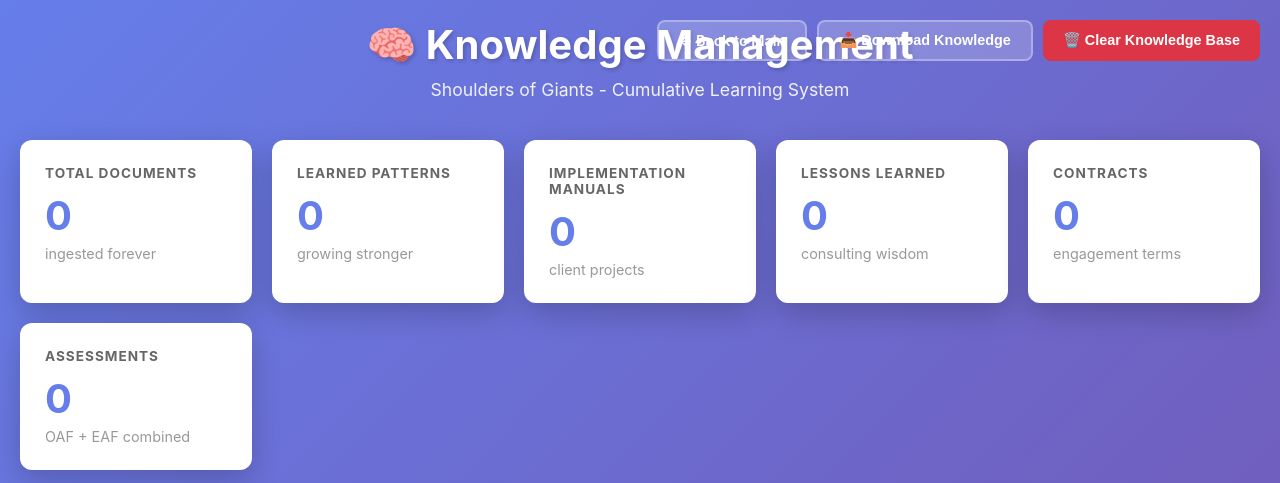
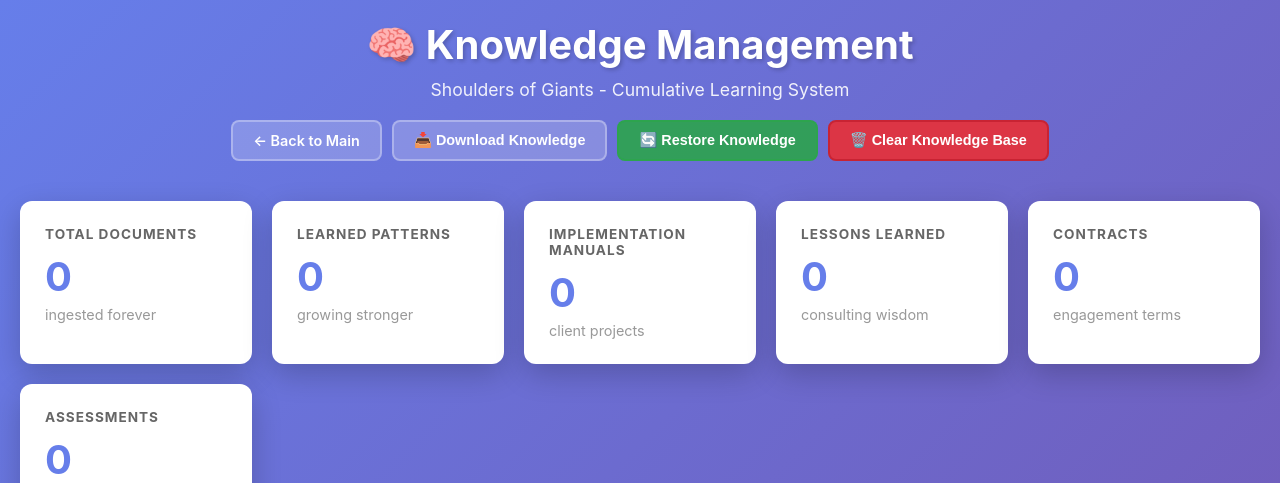
Before and after one commit to Hyperiongate/ai-swarm-orchestrator, a Flask app: page /knowledge in a window 1280 px wide. Shown: the top 483 px of the page. Run offline with Flask 3, Linux system fonts and the light colour scheme; data that the repository does not hold is empty; parts of the project's set-up code (start-up, migrations or seed data) failed here and were passed over; some libraries are stand-ins or nearby versions.

Commit message:
Update knowledge_management.html

```diff
--- a/templates/knowledge_management.html
+++ b/templates/knowledge_management.html
@@ -6,6 +6,18 @@
     <title>Knowledge Management - Shiftwork Solutions AI Swarm</title>
     <!--
         Last Updated: February 27, 2026
+
+        CHANGES - February 27, 2026 (Session 4):
+          * FIXED header nav buttons overlapping page title.
+            PROBLEM: .header-nav used position:absolute which floated the
+            buttons on top of the h1/p text at narrower widths.
+            SOLUTION: Removed position:absolute, top, right from .header-nav.
+            Header now uses flexbox column layout: title block centered on top,
+            nav buttons centered below it. Clean at all widths.
+          * ADDED Restore Knowledge button to header nav.
+            Opens a hidden file input, accepts .json export files only,
+            POSTs to /api/admin/restore-knowledge as multipart/form-data.
+            Shows progress feedback and result alert on completion.
 
         CHANGES - February 27, 2026 (Session 3):
           * REMOVED mandatory Document Type selection.
@@ -55,11 +67,15 @@
 
         .container { max-width: 1400px; margin: 0 auto; }
 
+        /* ===================================================================
+           HEADER — fixed Feb 27 Session 4
+           Title block is centered. Nav sits below it, also centered.
+           No more position:absolute overlapping the h1.
+           =================================================================== */
         .header {
             text-align: center;
             color: white;
             margin-bottom: 40px;
-            position: relative;
         }
 
         .header h1 {
@@ -69,13 +85,18 @@
             text-shadow: 2px 2px 4px rgba(0,0,0,0.2);
         }
 
-        .header p { font-size: 1.1em; opacity: 0.9; }
+        .header p {
+            font-size: 1.1em;
+            opacity: 0.9;
+            margin-bottom: 20px;
+        }
 
         .header-nav {
-            position: absolute;
-            top: 0; right: 0;
             display: flex;
+            flex-wrap: wrap;
+            justify-content: center;
             gap: 10px;
+            margin-top: 10px;
         }
 
         .nav-btn {
@@ -215,7 +236,6 @@
             white-space: nowrap;
         }
 
-        /* Auto-detected type badge shown in queue */
         .queue-type-badge {
             background: #e8ebff;
             color: #667eea;
@@ -282,7 +302,6 @@
 
         .form-group .hint { font-size: 0.82em; color: #888; margin-top: 5px; font-style: italic; }
 
-        /* Override note shown under document type dropdown */
         .override-note {
             font-size: 0.82em;
             color: #667eea;
@@ -323,6 +342,7 @@
 
         .alert-success { background: #d4edda; color: #155724; border: 1px solid #c3e6cb; }
         .alert-error   { background: #f8d7da; color: #721c24; border: 1px solid #f5c6cb; }
+        .alert-info    { background: #d1ecf1; color: #0c5460; border: 1px solid #bee5eb; }
 
         /* Highlights panel */
         .highlights-panel {
@@ -394,7 +414,6 @@
         .badge-ok   { color: #155724; font-weight: 700; }
         .badge-fail { color: #721c24; font-weight: 700; }
 
-        /* Type label in batch results */
         .type-label {
             background: #e8ebff;
             color: #667eea;
@@ -518,7 +537,6 @@
             .stats-grid { grid-template-columns: 1fr; }
             .header h1  { font-size: 1.8em; }
             .card       { padding: 20px; }
-            .header-nav { position: static; justify-content: center; margin-top: 20px; }
         }
     </style>
 </head>
@@ -526,18 +544,26 @@
 <div class="container">
 
     <div class="header">
+        <h1>&#129504; Knowledge Management</h1>
+        <p>Shoulders of Giants - Cumulative Learning System</p>
         <div class="header-nav">
             <a href="/" class="nav-btn">&#8592; Back to Main</a>
             <button class="nav-btn" id="downloadBtn" onclick="downloadKnowledge(this)">
                 &#128229; Download Knowledge
             </button>
+            <button class="nav-btn" id="restoreBtn" onclick="triggerRestoreFilePicker()"
+                    style="background:rgba(40,167,69,0.85);border-color:rgba(40,167,69,0.6);">
+                &#128260; Restore Knowledge
+            </button>
             <button class="nav-btn" id="clearBtn" onclick="clearKnowledgeBase(this)"
-                    style="background:#dc3545;color:#fff;border:none;cursor:pointer;">
+                    style="background:#dc3545;border-color:#c82333;">
                 &#128465;&#65039; Clear Knowledge Base
             </button>
         </div>
-        <h1>&#129504; Knowledge Management</h1>
-        <p>Shoulders of Giants - Cumulative Learning System</p>
+        <!-- Hidden file input for restore — accepts .json only -->
+        <input type="file" id="restoreFileInput" style="display:none;" accept=".json">
+        <!-- Restore status alert shown in header area -->
+        <div id="restoreAlert" style="display:none;margin-top:15px;padding:12px 20px;border-radius:8px;font-size:0.9em;font-weight:600;max-width:700px;margin-left:auto;margin-right:auto;"></div>
     </div>
 
     <!-- Stats -->
@@ -590,7 +616,6 @@
                    <em>Multiple files supported &#8212; type is auto-detected from filename</em></p>
                 <button class="btn" type="button">Choose Files</button>
             </div>
-            <!-- fileInput outside uploadZone to prevent nested-click issues -->
             <input type="file" id="fileInput" class="file-input" multiple
                    accept=".txt,.md,.pdf,.docx,.doc,.xlsx,.xls,.csv,.json,.pptx,.ppt">
 
@@ -623,11 +648,6 @@
 
             <form id="uploadForm" style="margin-top:25px;">
 
-                <!--
-                    Document Type is now OPTIONAL and acts as a manual override.
-                    If left blank, each file's type is auto-detected from its filename.
-                    If set, it overrides all files in the batch.
-                -->
                 <div class="form-group">
                     <label for="documentType">Document Type Override (optional)</label>
                     <select id="documentType">
@@ -733,8 +753,6 @@
 <script>
 // ===========================================================================
 // AUTO-DETECT DOCUMENT TYPE FROM FILENAME
-// Mirrors _detect_document_type() in routes/ingest.py exactly.
-// Added February 27, 2026 (Session 3).
 // ===========================================================================
 function detectDocumentType(filename) {
     var name = filename.toLowerCase();
@@ -753,9 +771,6 @@ function detectDocumentType(filename) {
 
     if (ext === 'docx' || ext === 'doc') {
         if (name.indexOf('lesson') !== -1)                                           return 'lessons_learned';
-        // NOTE: 'engagement' alone does NOT indicate a contract.
-        // Pillar_7_Employee_Engagement is a consulting guide, not a legal document.
-        // Require 'contract' or 'agreement' explicitly in the filename.
         if (name.indexOf('contract') !== -1 || name.indexOf('agreement') !== -1)     return 'contract';
         if (name.indexOf('proposal') !== -1)                                          return 'contract';
         if (name.indexOf('scope') !== -1)                                             return 'scope_of_work';
@@ -763,12 +778,6 @@ function detectDocumentType(filename) {
         return 'general_word';
     }
 
-    // FIX February 27, 2026 (Session 3 - Part 2):
-    // .md files with 'lesson' in the name → lessons_learned_md.
-    // Jim dictates lessons learned to Claude Sonnet after each engagement.
-    // Sonnet produces rich structured Markdown (## categories, ### Lesson #N,
-    // **Field:** labels) that requires a dedicated Markdown extractor.
-    // 'generic' was losing 18,000+ words of consulting knowledge.
     if (ext === 'md') {
         if (name.indexOf('lesson') !== -1) return 'lessons_learned_md';
         return 'generic';
@@ -783,7 +792,6 @@ function detectDocumentType(filename) {
     return 'generic';
 }
 
-// Human-readable labels for type badges
 var TYPE_LABELS = {
     'lessons_learned':       'Lessons Learned',
     'lessons_learned_md':    'Lessons MD',
@@ -804,7 +812,6 @@ function typeLabel(t) { return TYPE_LABELS[t] || t; }
 
 // ===========================================================================
 // FILE QUEUE STATE
-// Each entry: { file: File, detectedType: string }
 // ===========================================================================
 var fileQueue = [];
 
@@ -818,9 +825,9 @@ document.addEventListener('DOMContentLoaded', function() {
     setupDragDrop();
     setupFormSubmit();
     setupOverrideNote();
+    setupRestoreFilePicker();
 });
 
-// Update override note when dropdown changes
 function setupOverrideNote() {
     var sel  = document.getElementById('documentType');
     var note = document.getElementById('overrideNote');
@@ -834,6 +841,96 @@ function setupOverrideNote() {
             note.style.color = '#667eea';
         }
     });
+}
+
+// ===========================================================================
+// RESTORE KNOWLEDGE — Added February 27, 2026 (Session 4)
+// Opens file picker for .json export, POSTs to /api/admin/restore-knowledge
+// ===========================================================================
+function setupRestoreFilePicker() {
+    var input = document.getElementById('restoreFileInput');
+    input.addEventListener('change', function(e) {
+        if (e.target.files.length > 0) {
+            restoreFromFile(e.target.files[0]);
+        }
+    });
+}
+
+function triggerRestoreFilePicker() {
+    var input = document.getElementById('restoreFileInput');
+    input.value = '';   // allow re-picking same file
+    input.click();
+}
+
+async function restoreFromFile(file) {
+    if (!file.name.endsWith('.json')) {
+        showRestoreAlert('error', '&#10060; File must be a .json knowledge export. Got: ' + file.name);
+        return;
+    }
+
+    var btn = document.getElementById('restoreBtn');
+    btn.disabled = true;
+    btn.innerHTML = '&#9203; Restoring...';
+    showRestoreAlert('info', '&#9203; Restoring knowledge from ' + escapeHtml(file.name) + '...');
+
+    try {
+        var formData = new FormData();
+        formData.append('export_file', file);
+
+        var response = await fetch('/api/admin/restore-knowledge', {
+            method: 'POST',
+            body: formData
+        });
+
+        var data = await response.json();
+
+        if (data.success) {
+            var r = data.restored || {};
+            var s = data.skipped_already_existed || {};
+            var f = data.final_database_counts || {};
+            showRestoreAlert('success',
+                '&#10004; Restore complete! &nbsp;' +
+                r.extracts + ' documents restored, ' + (s.extracts || 0) + ' already existed. &nbsp;' +
+                r.patterns + ' patterns restored. &nbsp;' +
+                'Knowledge base now has <strong>' + f.knowledge_extracts + ' documents</strong> and ' +
+                '<strong>' + f.learned_patterns + ' patterns</strong>.'
+            );
+            // Refresh stats and history to reflect restored data
+            loadStats();
+            loadHistory();
+            loadPatterns();
+        } else {
+            showRestoreAlert('error',
+                '&#10060; Restore failed: ' + escapeHtml(data.error || 'Unknown error')
+            );
+        }
+
+    } catch (err) {
+        showRestoreAlert('error', '&#10060; Request failed: ' + escapeHtml(err.message));
+    } finally {
+        btn.disabled = false;
+        btn.innerHTML = '&#128260; Restore Knowledge';
+    }
+}
+
+function showRestoreAlert(type, html) {
+    var el = document.getElementById('restoreAlert');
+    var colors = {
+        'success': { bg: '#d4edda', color: '#155724', border: '#c3e6cb' },
+        'error':   { bg: '#f8d7da', color: '#721c24', border: '#f5c6cb' },
+        'info':    { bg: '#d1ecf1', color: '#0c5460', border: '#bee5eb' }
+    };
+    var c = colors[type] || colors['info'];
+    el.style.background   = c.bg;
+    el.style.color        = c.color;
+    el.style.border       = '1px solid ' + c.border;
+    el.innerHTML          = html;
+    el.style.display      = 'block';
+
+    // Auto-hide success after 10 seconds; keep errors visible
+    if (type === 'success') {
+        setTimeout(function() { el.style.display = 'none'; }, 10000);
+    }
 }
 
 // ===========================================================================
@@ -884,7 +981,6 @@ function addFilesToQueue(files) {
         var ext = file.name.indexOf('.') !== -1 ? file.name.split('.').pop().toLowerCase() : '';
         if (!allowed[ext]) { skipped++; return; }
 
-        // Deduplicate by name + size
         var exists = fileQueue.some(function(q) { return q.file.name === file.name && q.file.size === file.size; });
         if (!exists) {
             fileQueue.push({ file: file, detectedType: detectDocumentType(file.name) });
@@ -917,7 +1013,6 @@ function renderFileQueue() {
         return;
     }
 
-    // Check for manual override
     var overrideType = document.getElementById('documentType').value;
 
     var items = fileQueue.map(function(q, i) {
@@ -948,7 +1043,6 @@ function renderFileQueue() {
     }
 }
 
-// Re-render queue when override changes so badges update immediately
 document.addEventListener('DOMContentLoaded', function() {
     document.getElementById('documentType').addEventListener('change', function() {
         if (fileQueue.length > 0) renderFileQueue();
@@ -1015,7 +1109,6 @@ async function uploadDocuments() {
     }
 }
 
-// Single file: use detected type unless manual override is set
 async function uploadSingle(queueEntry) {
     var overrideType = document.getElementById('documentType').value;
     var docType      = overrideType || queueEntry.detectedType;
@@ -1030,11 +1123,9 @@ async function uploadSingle(queueEntry) {
     return await response.json();
 }
 
-// Batch: send per-file detected types as JSON array
 async function uploadBatch() {
     var overrideType = document.getElementById('documentType').value;
 
-    // Build per-file type array: override wins, else auto-detected
     var perFileTypes = fileQueue.map(function(q) {
         return overrideType || q.detectedType;
     });
@@ -1042,7 +1133,7 @@ async function uploadBatch() {
     var formData = new FormData();
     fileQueue.forEach(function(q) { formData.append('files', q.file); });
     formData.append('document_types', JSON.stringify(perFileTypes));
-    formData.append('document_type',  overrideType);   // global fallback
+    formData.append('document_type',  overrideType);
     formData.append('client',         document.getElementById('clientName').value);
     formData.append('industry',       document.getElementById('industry').value);
 
@@ -1094,7 +1185,7 @@ function showHighlights(highlights) {
 }
 
 // ===========================================================================
-// BATCH RESULTS TABLE — now includes Detected Type column
+// BATCH RESULTS TABLE
 // ===========================================================================
 function showBatchResults(results) {
     var panel = document.getElementById('batchResults');
@@ -1168,7 +1259,6 @@ function _showCelebrationPopup() {
 function resetForm() {
     fileQueue = [];
     document.getElementById('uploadForm').reset();
-    // Reset override note
     document.getElementById('overrideNote').innerHTML =
         '&#128269; Type auto-detected per file. Select above only to override all files.';
     document.getElementById('overrideNote').style.color = '#667eea';
```
